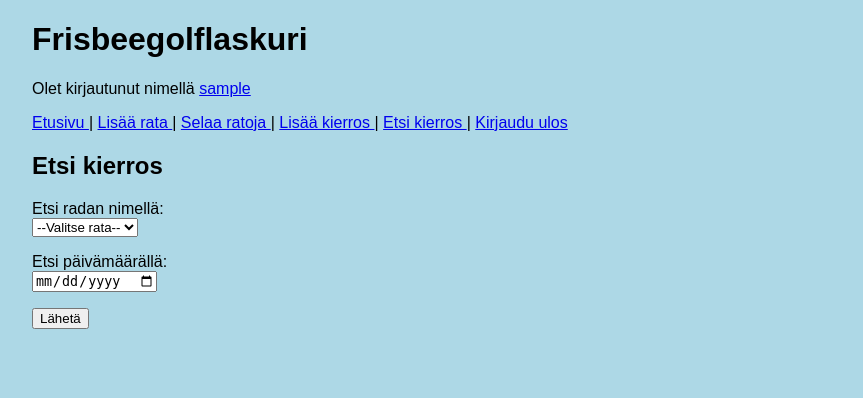
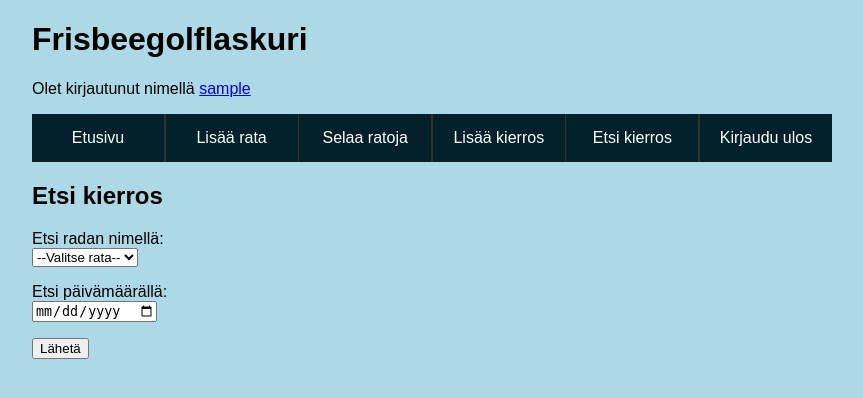
Before and after one commit to hinichijou/TKT20019-frisbeegolflaskuri, a Flask app: page /find_round in a window 1280 px wide. Shown: the top 398 px of the page, without its empty margins (208-1071 px from the left). Run offline with Flask 3, Linux system fonts and the light colour scheme; the visitor is signed in with stand-in values (Sample User, id 1); data that the repository does not hold is empty.

Commit message:
Added a navigation bar made out of li elements. Also made round view hole results navigatable buttons using similar css settings.

```diff
--- a/static/main.css
+++ b/static/main.css
@@ -109,12 +109,19 @@ thead {
 th,
 td {
   border: 1px solid rgb(160 160 160);
-  padding: 8px 10px;
-  min-width: 5em;
+  height: 2.5em;
+  width: 6em;
 }
 
 td {
   text-align: center;
+}
+
+td > a {
+  height: 100%;
+  display: flex;
+  justify-content: space-evenly;
+  align-items: center;
 }
 
 td.eagle {
@@ -156,3 +163,39 @@ tbody.results > tr > th {
 thead.results > tr > th:first-of-type {
   border-right: 3px solid rgb(160 160 160);
 }
+
+ul.nav {
+  list-style-type: none;
+  list-style-position: inside;
+  margin: 0;
+  padding: 0;
+  max-width: 50em;
+  background-color: rgb(49, 49, 49);
+  display: flex;
+  align-items: center;
+  justify-content: space-between;
+}
+
+li.nav {
+  padding: 0px;
+  width: 100%;
+  height: 3em;
+  background-color: rgb(3 33 43);
+  color: white;
+  text-align: center;
+}
+
+li.nav:nth-of-type(-n + 5) {
+  margin-right: 0.1em;
+}
+
+li.nav:hover {
+  background-color: rgb(7, 86, 112);
+}
+
+li.nav > a {
+  height: 100%;
+  display: flex;
+  justify-content: space-evenly;
+  align-items: center;
+}
--- a/templates/layout.html
+++ b/templates/layout.html
@@ -10,22 +10,31 @@
   </head>
   <body>
     <h1>{{ get_localization("main_header") }}</h1>
+    {% set a_args = {"class":"nounderline_inherit_color"}  %}
     {% if session.user_id %}
       <p>{{ get_localization("logged_in") }} {{ components.user_link(session.user_id, session.username) }}</p>
-      <p>
-        {{ components.return_to_index_link() }} |
-        {{ components.new_course_link() }} |
-        {{ components.show_courses_link() }} |
-        {{ components.new_round_link() }} |
-        {{ components.find_round_link() }} |
-        {{ components.logout_link() }}
-      </p>
+      <nav>
+        <div>
+          <ul class="nav">
+            <li class="nav" id="nav_index">{{ components.return_to_index_link(a_args) }}</li>
+            <li class="nav" id="nav_new_course">{{ components.new_course_link(a_args) }}</li>
+            <li class="nav" id="nav_show_courses">{{ components.show_courses_link(a_args) }}</li>
+            <li class="nav" id="nav_new_round">{{ components.new_round_link(a_args) }}</li>
+            <li class="nav" id="nav_find_round">{{ components.find_round_link(a_args) }}</li>
+            <li class="nav" id="nav_logout">{{ components.logout_link(a_args) }}</li>
+          </ul>
+        </div>
+      </nav>
     {% else %}
-      <p>
-        {{ components.return_to_index_link() }} |
-        {{ components.login_link() }} |
-        {{ components.register_link() }}
-      </p>
+      <nav>
+        <div>
+          <ul class="nav">
+            <li class="nav" id="nav_index">{{ components.return_to_index_link(a_args) }}</li>
+            <li class="nav" id="nav_login">{{ components.login_link(a_args) }}</li>
+            <li class="nav" id="nav_register">{{ components.register_link(a_args) }}</li>
+          </ul>
+        </div>
+      </nav>
     {% endif %}
     {% with messages = get_flashed_messages(with_categories=true) %}
       {% if messages %}
```
Also changed, not shown: templates/components.html (+16 -16 lines).
